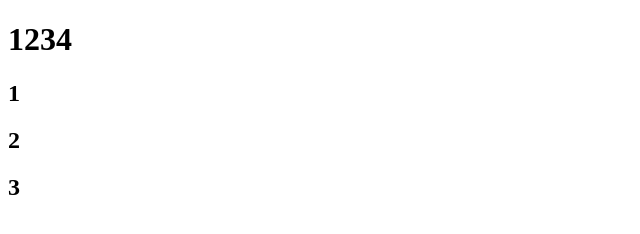
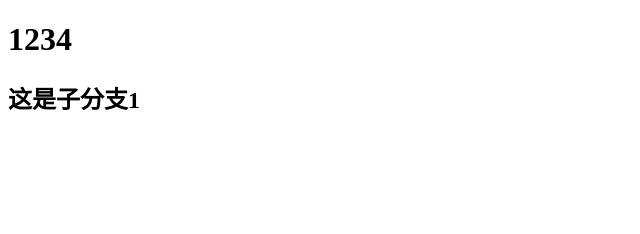
Before and after one commit to cuizhoucheng/A9527, a plain HTML site: page index.html in a window 1280 px wide. Shown: the whole page, without its empty margins (0-640 px from the left). Drawn offline with Linux system fonts and the light colour scheme.

Commit message:
子分支1

```diff
--- a/index.html
+++ b/index.html
@@ -9,9 +9,7 @@
 
 <body>
     <h1>1234</h1>
-    <h2>1</h2>
-    <h2>2</h2>
-    <h2>3</h2>
+    <h2>这是子分支1</h2>
 </body>
 
 </html>
```
